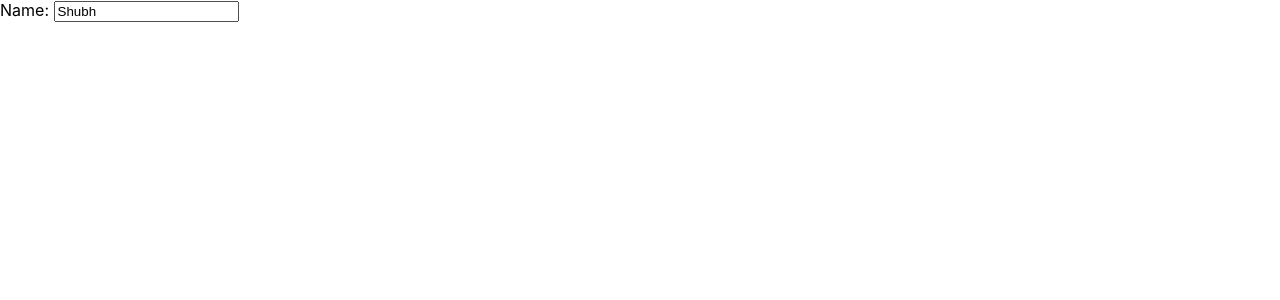
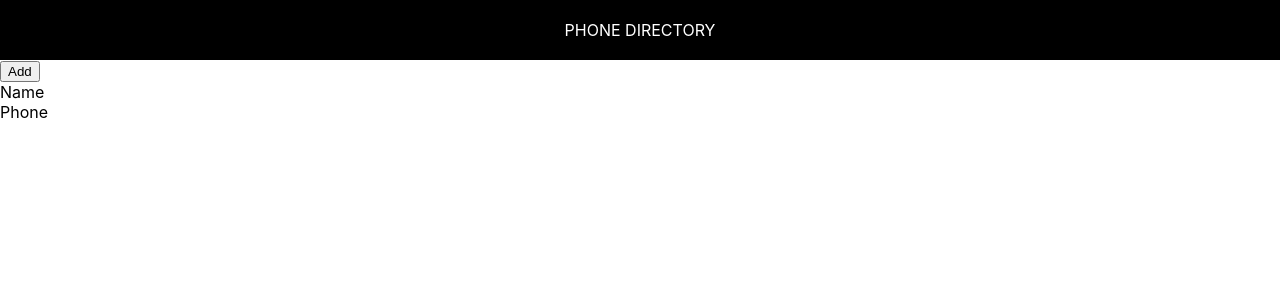
Before and after one commit to Shubham7786/phone-directory, a React (Create React App) app: page / in a window 1280 px wide. Shown: the top 300 px of the page. Built offline with nearby package versions, Linux system fonts and the light colour scheme.

Commit message:
Styled ‘Header’ (Inline Styling)

```diff
--- a/src/App.js
+++ b/src/App.js
@@ -1,20 +1,18 @@
 import React from 'react';
+import Header from './Header'
 
 function App() {
   return (
     <React.Fragment>
-      {/* <div className='header'>
-        <div>
-          Phone Directory
-        </div>
+        <Header/>
+
         <button> Add </button>
         <div>
           <span> Name </span><br />
           <span> Phone </span>
         </div>
-      </div> */}
-      <label htmlFor="name"> Name: </label>
-      <input id="name" type="text" placeholder="Type here" defaultValue="Shubh"/>
+
+
     </React.Fragment>
   );
 }
--- /dev/null
+++ b/src/Header.js
@@ -0,0 +1,18 @@
+import React from 'react';
+
+const Header = function(){
+    const headerStyle = {
+        textAlign: 'center',
+        padding: 20,
+        background: '#000',
+        color: '#fff',
+        textTransform: 'uppercase'
+     };
+    return(
+        <div style={headerStyle}>
+          Phone Directory
+        </div>
+    )
+}
+
+export default Header;
```
